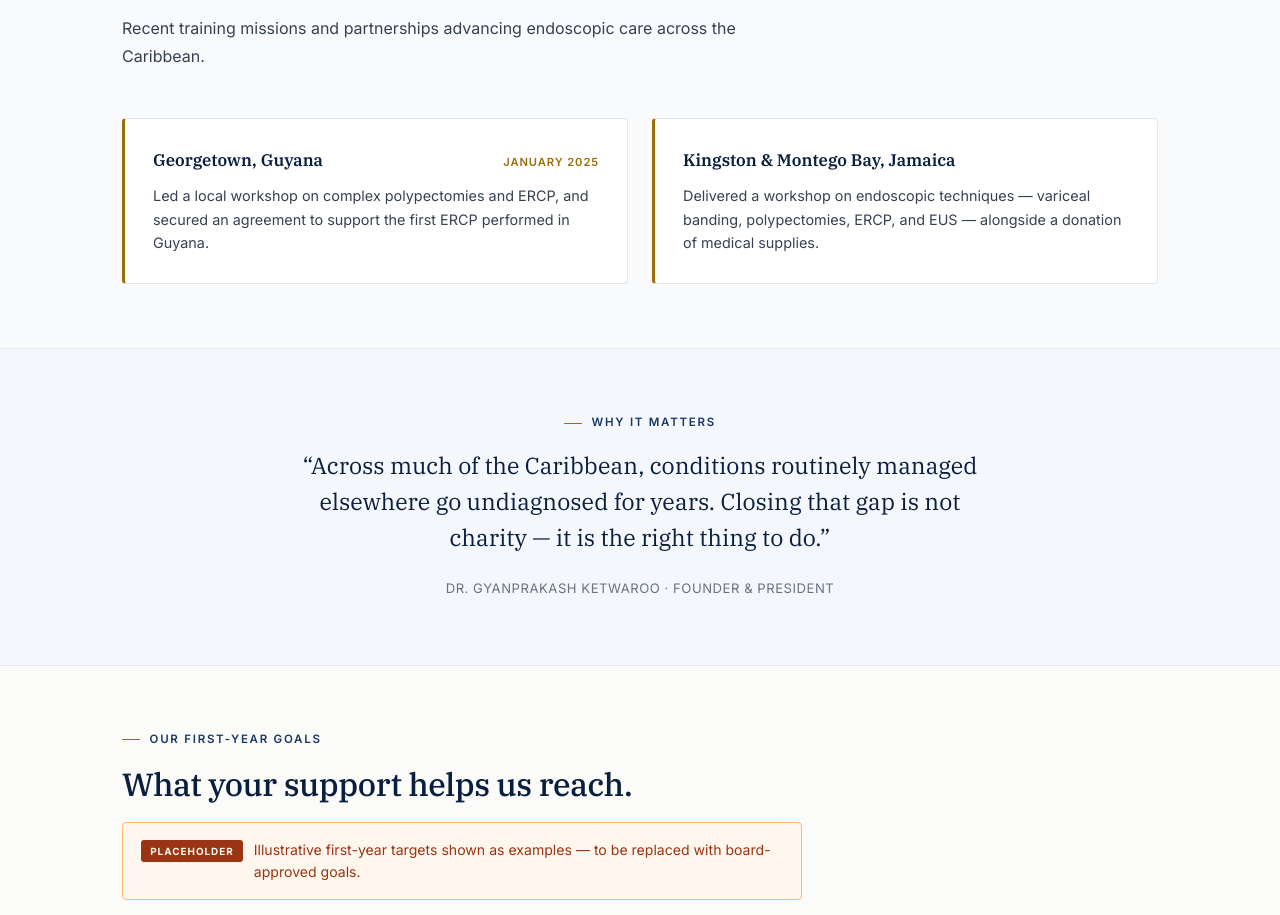
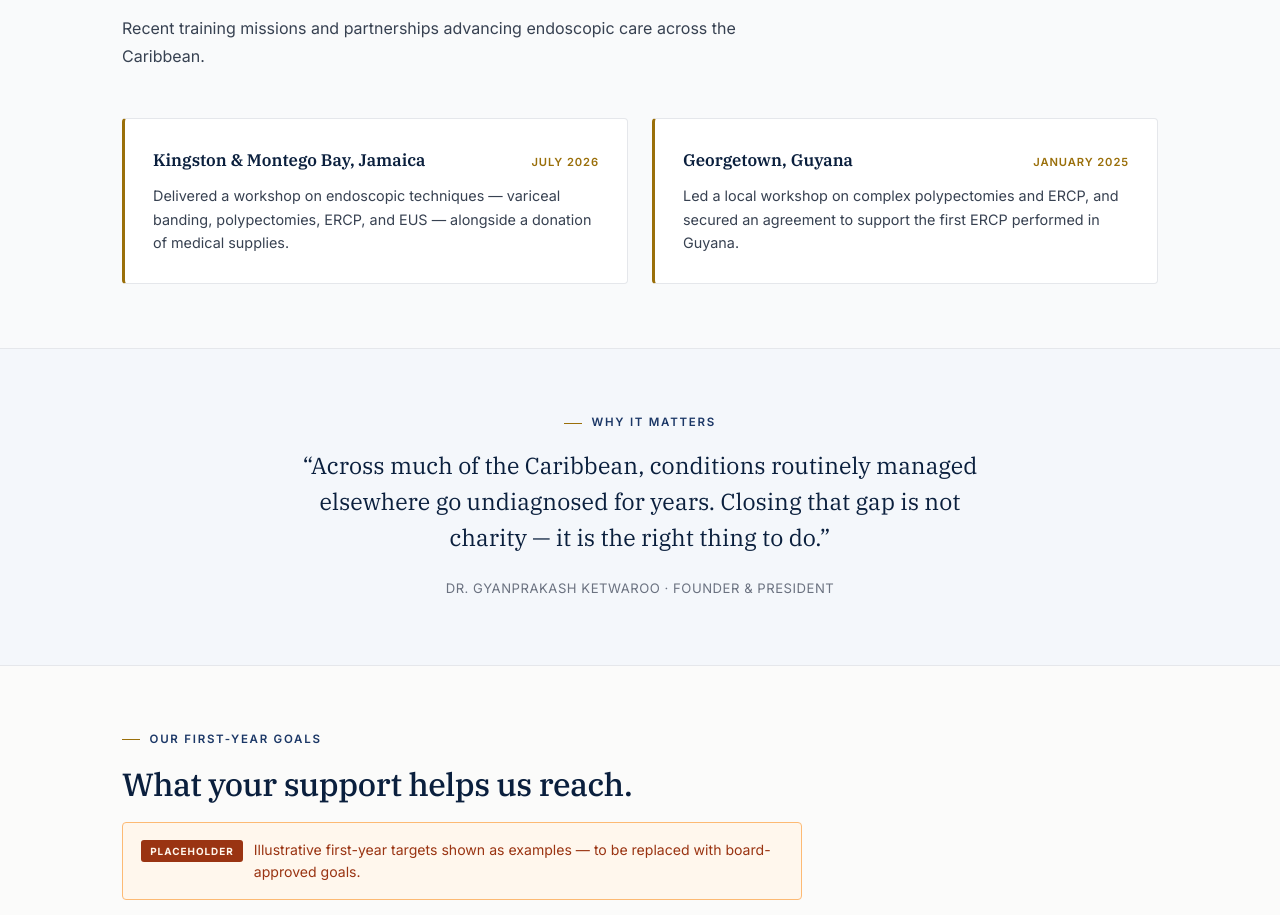
Before and after one commit to Javabhaiya/CaribHealth, an Astro site: page / in a window 1280 px wide. Shown: the part 1741-2656 px from the top of the page. Built offline with nearby package versions, Linux system fonts and the light colour scheme; Astro itself is replaced by a stand-in of ours.

Commit message:
Add Jamaica mission date (July 2026); order missions newest-first
Co-Authored-By: Claude Sonnet 4.6 <noreply@anthropic.com>

```diff
--- a/src/pages/index.astro
+++ b/src/pages/index.astro
@@ -43,14 +43,14 @@ const goals = [
 
 const missions = [
   {
+    location: 'Kingston & Montego Bay, Jamaica',
+    date: 'July 2026',
+    body: 'Delivered a workshop on endoscopic techniques — variceal banding, polypectomies, ERCP, and EUS — alongside a donation of medical supplies.',
+  },
+  {
     location: 'Georgetown, Guyana',
     date: 'January 2025',
     body: 'Led a local workshop on complex polypectomies and ERCP, and secured an agreement to support the first ERCP performed in Guyana.',
-  },
-  {
-    location: 'Kingston & Montego Bay, Jamaica',
-    date: '',
-    body: 'Delivered a workshop on endoscopic techniques — variceal banding, polypectomies, ERCP, and EUS — alongside a donation of medical supplies.',
   },
 ];
 ---
```
